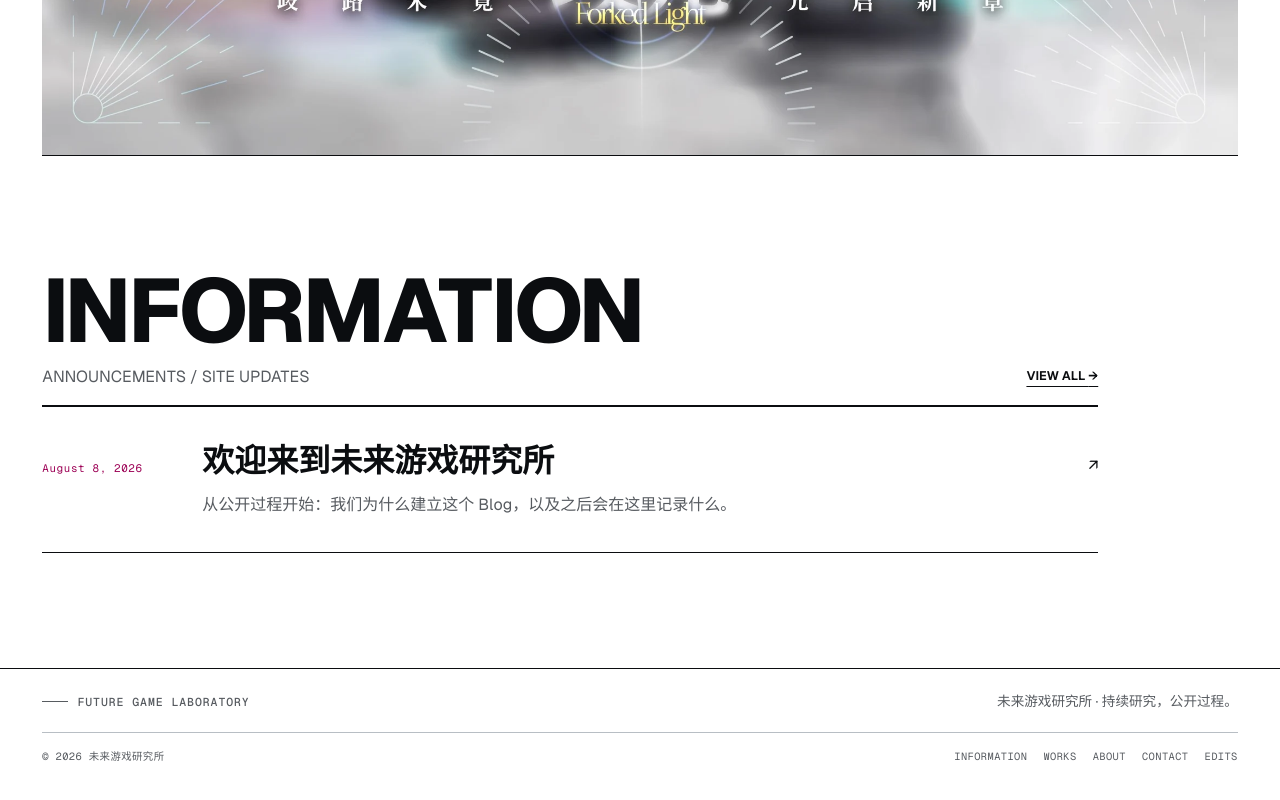
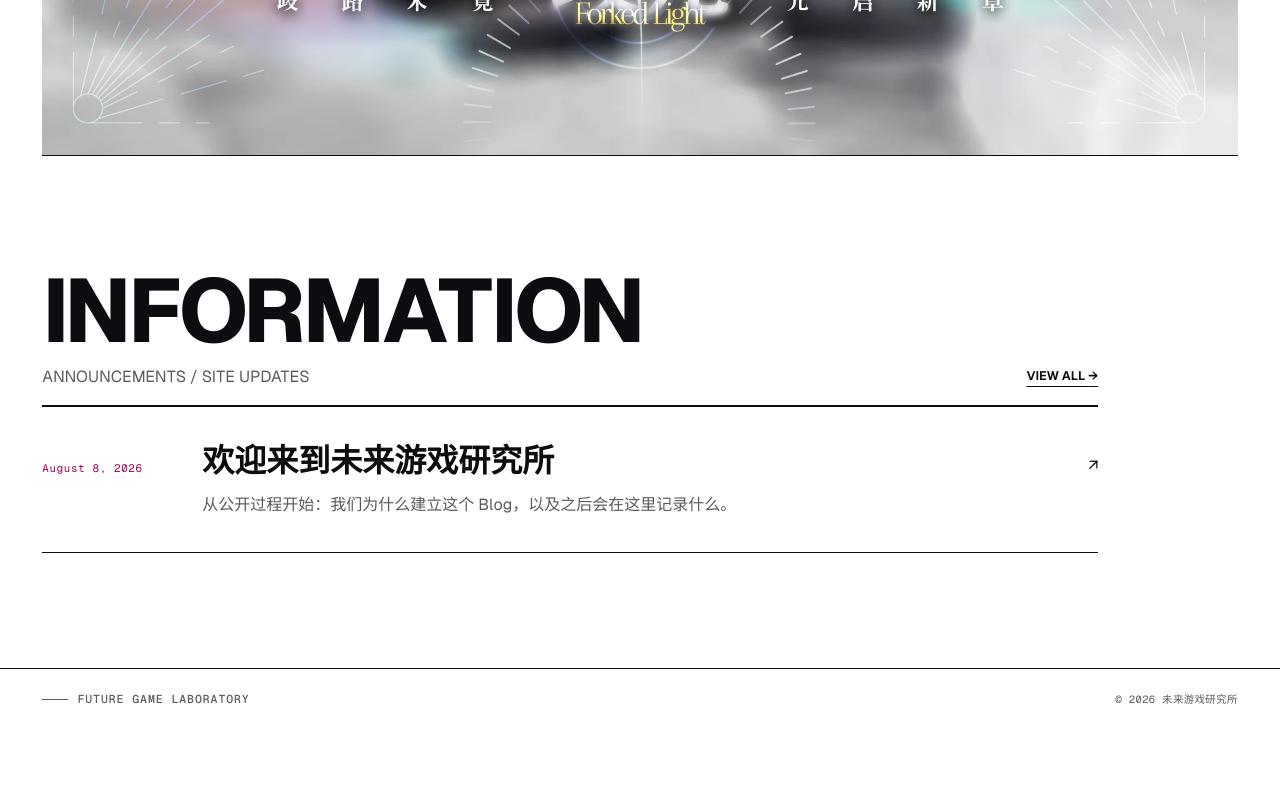
Before and after one commit to Future-Game-Laboratory/Future-Game-Laboratory.github.io, an Astro site: page / in a window 1280 px wide. Shown: the part 715-1515 px from the top of the page. After the commit the page ends 1459 px from the top, so only its background shows below. Built offline with nearby package versions, Linux system fonts and the light colour scheme; Astro itself is replaced by a stand-in of ours; some packages are replaced by stand-ins of ours.

Commit message:
Simplify site footer and remove duplicate navigation

```diff
--- a/DESIGN.md
+++ b/DESIGN.md
@@ -108,7 +108,7 @@ components:
 
 ## 6. Components
 
-- **Navigation：** 只显示全大写英文栏目名称；移动端目录同样使用纯白背景。Edits 仅出现在目录页脚和站点页脚。
+- **Navigation：** 只显示全大写英文栏目名称；移动端目录同样使用纯白背景。Edits 仅出现在移动端目录页脚，站点页脚不再重复任何导航入口。
 - **Homepage Cover：** 《歧光》保持完整宽高比、占满内容宽度，不叠加额外标语与按钮。
 - **Information Feed：** 日期、标题、摘要和目标箭头组成紧凑横向条目；内容增长后仍保持按时间扫描。
 - **About Document：** 内容来自独立 Markdown，使用简单标题、段落、图片与链接。
--- a/src/components/footer.astro
+++ b/src/components/footer.astro
@@ -1,66 +1,23 @@
----
-import Link from './link.astro'
----
-
 <footer class="site-footer">
-  <div class="footer-status">
+  <div class="footer-meta">
     <p class="signal-label">FUTURE GAME LABORATORY</p>
-    <p>未来游戏研究所 · 持续研究，公开过程。</p>
-  </div>
-  <div class="footer-meta">
     <span>&copy; {new Date().getFullYear()} 未来游戏研究所</span>
-    <nav aria-label="页脚导航">
-      <Link href="/blog">INFORMATION</Link>
-      <Link href="/works">WORKS</Link>
-      <Link href="/about">ABOUT</Link>
-      <Link href="/contact">CONTACT</Link>
-      <Link href="/edits">EDITS</Link>
-    </nav>
   </div>
 </footer>
 
 <style>
-  .footer-status,
-  .footer-meta,
-  .footer-meta nav {
+  .footer-meta {
     display: flex;
     align-items: center;
-  }
-
-  .footer-status {
     justify-content: space-between;
-    gap: 1.5rem;
-    padding-bottom: 1.25rem;
-  }
-
-  .footer-status > p:last-child {
-    color: var(--muted-foreground);
-    font-size: 0.85rem;
-  }
-
-  .footer-meta {
-    flex-wrap: wrap;
-    justify-content: space-between;
-    gap: 0.85rem 1.5rem;
-    border-top: 1px solid var(--border);
-    padding-top: 1rem;
+    gap: 1rem 2rem;
     color: var(--muted-foreground);
     font-family: var(--font-mono);
     font-size: 0.65rem;
     letter-spacing: 0.04em;
   }
 
-  .footer-meta nav {
-    flex-wrap: wrap;
-    gap: 1rem;
-  }
-
-  .footer-meta a:hover {
-    color: var(--foreground);
-  }
-
   @media (max-width: 640px) {
-    .footer-status,
     .footer-meta {
       align-items: flex-start;
       flex-direction: column;
--- a/tests/build-output.test.ts
+++ b/tests/build-output.test.ts
@@ -106,9 +106,15 @@ test('generated pages keep the single white theme and omit breadcrumbs', () => {
 
 test('homepage keeps the cover and a single announcement entry point', () => {
   const homepage = readFileSync(join(dist, 'index.html'), 'utf8')
+  const footer = homepage.match(
+    /<footer class="site-footer"[\s\S]*?<\/footer>/,
+  )?.[0]
   assert.match(homepage, /\/static\/forked-light-cover\.webp/)
   assert.match(homepage, /class="announcement-panel"/)
   assert.match(homepage, /data-title-reveal/)
+  assert.ok(footer)
+  assert.doesNotMatch(footer, /<nav|href=/)
+  assert.doesNotMatch(footer, /持续研究|公开过程/)
   for (const label of ['HOME', 'INFORMATION', 'WORKS', 'ABOUT', 'CONTACT']) {
     assert.match(homepage, new RegExp(`>${label}<`))
   }
```
